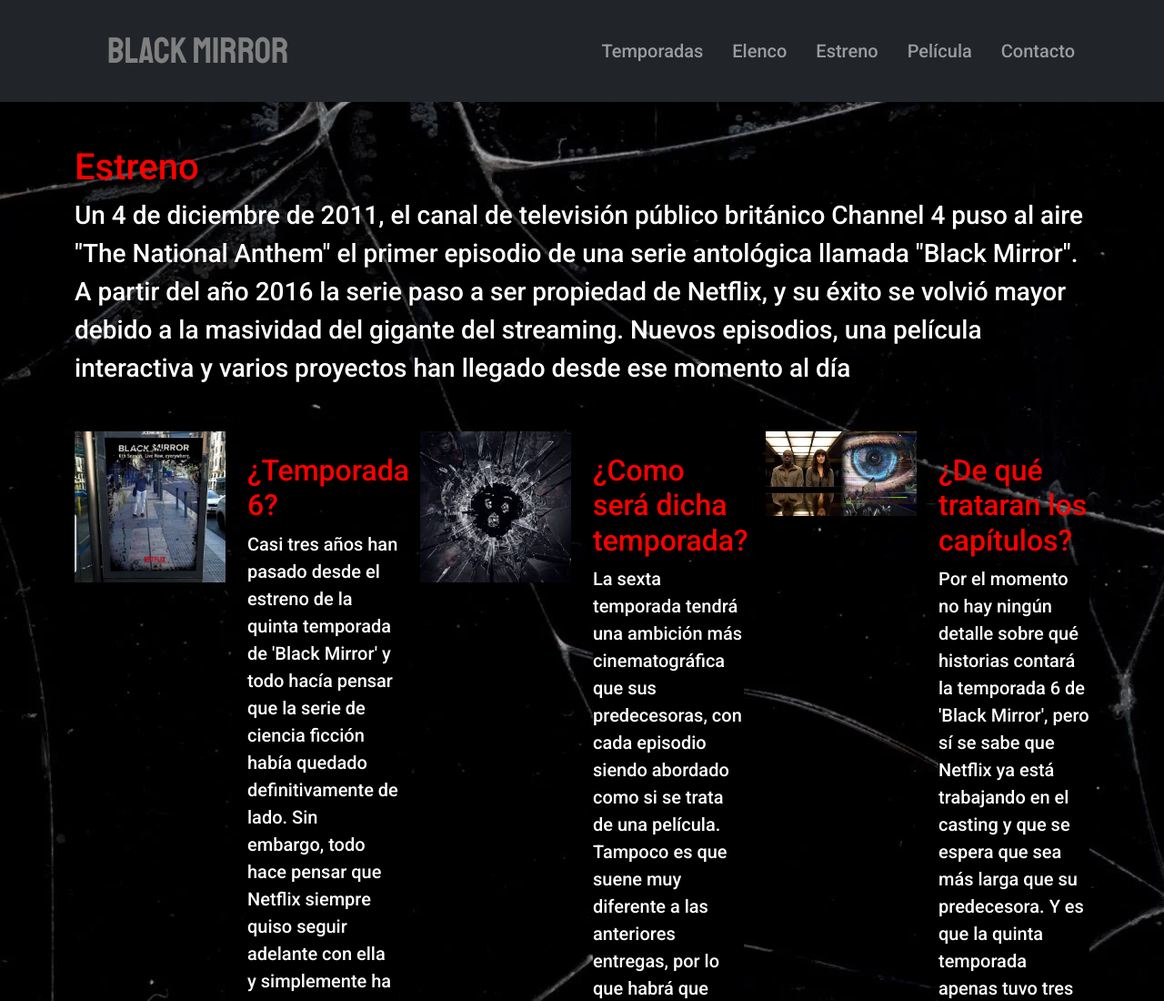
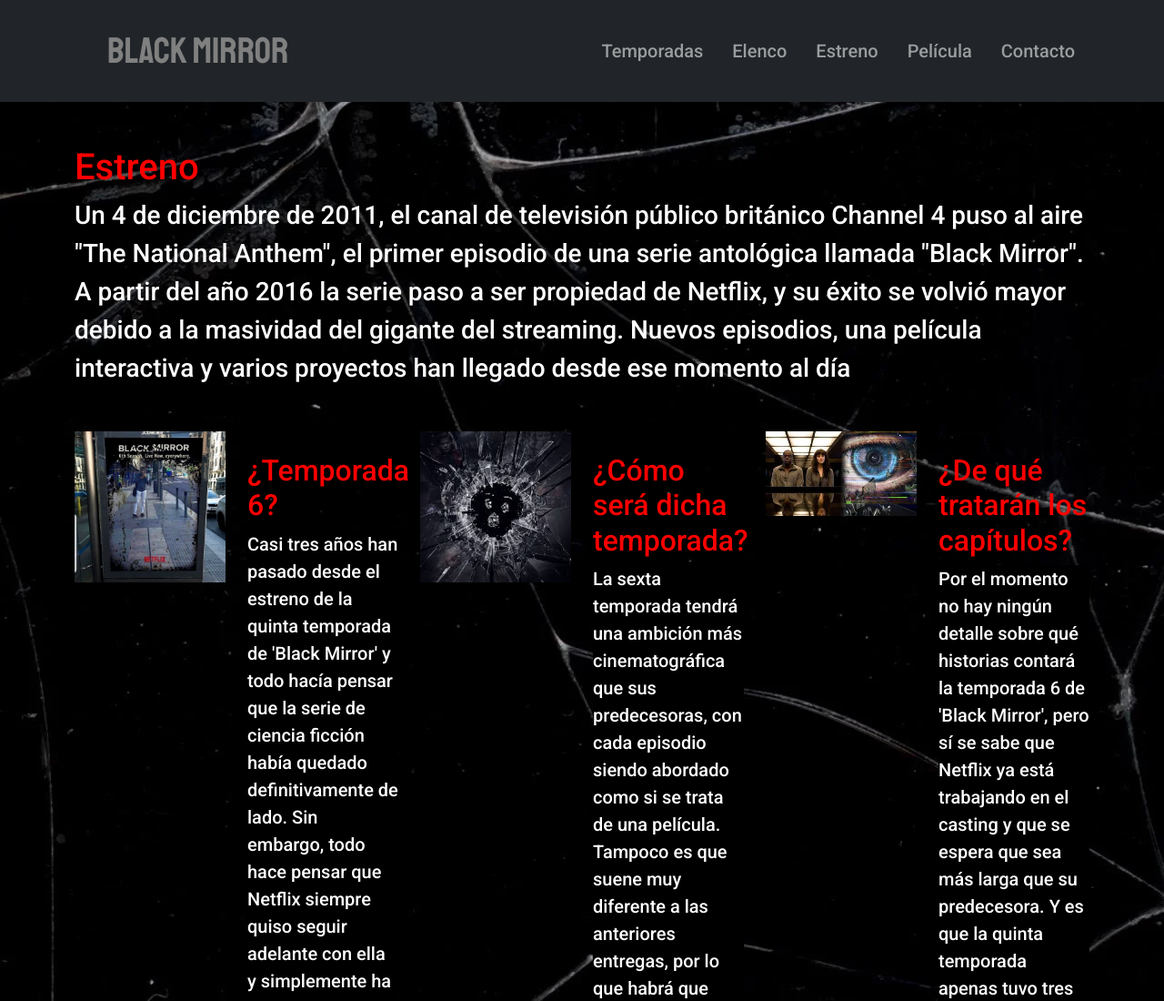
Before and after one commit to Tomas050303/blackmirror, a website: page paginas/estreno.html in a window 1280 px wide. Shown: the top 1100 px of the page at 91% size. Drawn offline with nearby package versions, Linux system fonts and the light colour scheme.

Commit message:
entrega final

```diff
--- a/paginas/estreno.html
+++ b/paginas/estreno.html
@@ -42,7 +42,7 @@
           </h1>
           <article class="text-white fs-3 mb-5">
             <p>
-              Un 4 de diciembre de 2011, el canal de televisión público británico Channel 4 puso al aire "The National Anthem" el primer episodio de una serie antológica llamada "Black Mirror".
+              Un 4 de diciembre de 2011, el canal de televisión público británico Channel 4 puso al aire "The National Anthem", el primer episodio de una serie antológica llamada "Black Mirror".
               A partir del año 2016 la serie paso a ser propiedad de Netflix, y su éxito se volvió mayor debido a la masividad del gigante del streaming.
               Nuevos episodios, una película interactiva y varios proyectos han llegado desde ese momento al día
             </p>
@@ -67,7 +67,7 @@
               </div>
               <div class="col-xl-2 col-md-4 col-sm-6">
                   <h2 class="subtitulo__row mt-4">
-                    ¿Como será dicha temporada?
+                    ¿Cómo será dicha temporada?
                   </h2>
                   <p class="text-white fs-5 temporada_texto">
                     La sexta temporada tendrá una ambición más cinematográfica que sus predecesoras, con cada episodio siendo abordado como si se trata de una película.
@@ -79,7 +79,7 @@
               </div>
               <div class="col-xl-2 col-md-4 col-sm-6">
                   <h2 class="subtitulo__row mt-4">
-                    ¿De qué trataran los capítulos?
+                    ¿De qué tratarán los capítulos?
                   </h2>
                   <p class="text-white fs-5 temporada_texto">
                     Por el momento no hay ningún detalle sobre qué historias contará la temporada 6 de 'Black Mirror',
```
Also changed, not shown: index.html (+2 -2 lines), paginas/temporadas.html (+2 -2 lines).
